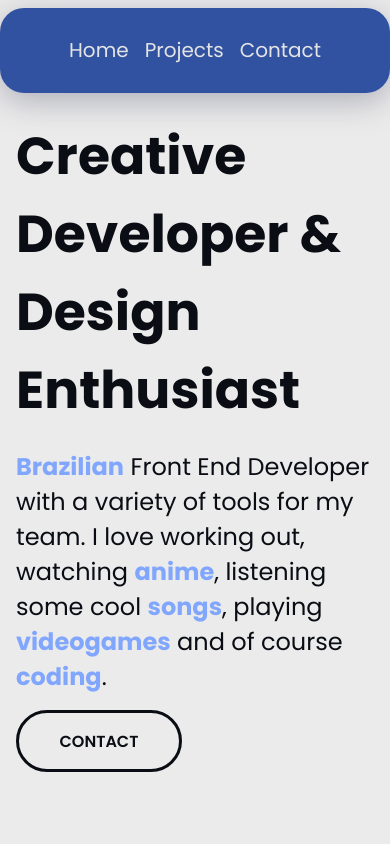
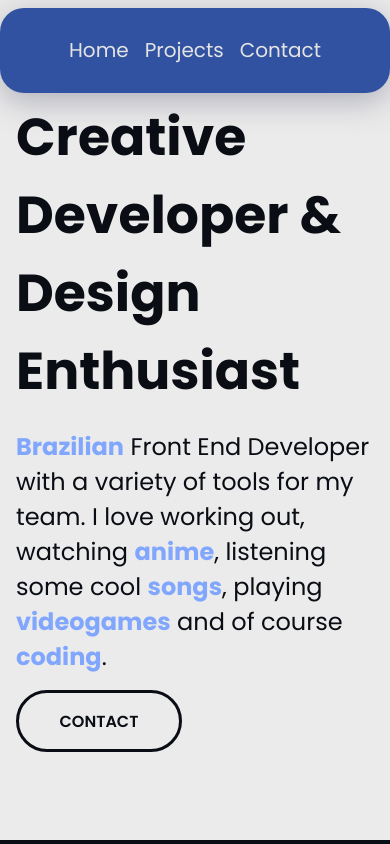
Before and after one commit to efarias03/Portfolio2023, a React (Vite) app: page / in a window 390 px wide. Shown: the top 844 px of the page. Built offline with nearby package versions, Linux system fonts and the light colour scheme.

Commit message:
fix padding top

```diff
--- a/src/styles/styles.css
+++ b/src/styles/styles.css
@@ -238,7 +238,7 @@ html {
 }
 
 #hero-section {
-  padding-top: 1.5rem;
+  padding-top: 1rem;
   padding-bottom: 5.5rem;
   background-color: #ebebeb;
   color: #0a0d14;
@@ -582,7 +582,7 @@ html {
     font-size: 3.25rem;
   }
   #hero-section {
-    padding-top: 25%;
+    padding-top: 20%;
   }
   #hero-section #hero-right-text {
     margin-top: 5%;
--- a/src/styles/styles.scss
+++ b/src/styles/styles.scss
@@ -299,7 +299,7 @@ html {
 }
 
 #hero-section {
-    padding-top: 1.5rem;
+    padding-top: 1rem;
     padding-bottom: 5.5rem;
 
     background-color: #ebebeb;
@@ -792,7 +792,7 @@ html {
     }
 
     #hero-section {
-        padding-top: 25%;
+        padding-top: 20%;
 
         #hero-right-text {
             margin-top: 5%;
```
Also changed, not shown: 1 other file (tests, documents, lock files or other folders).
